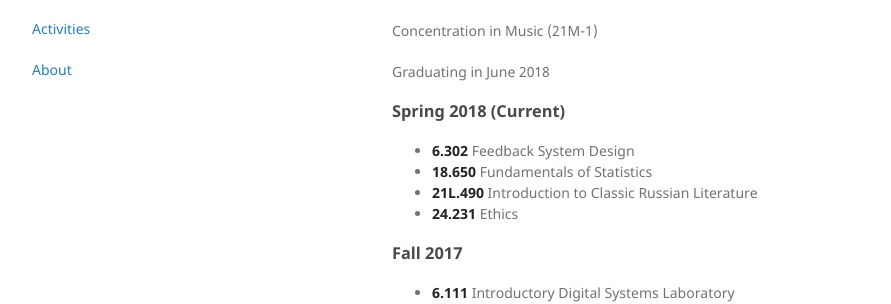
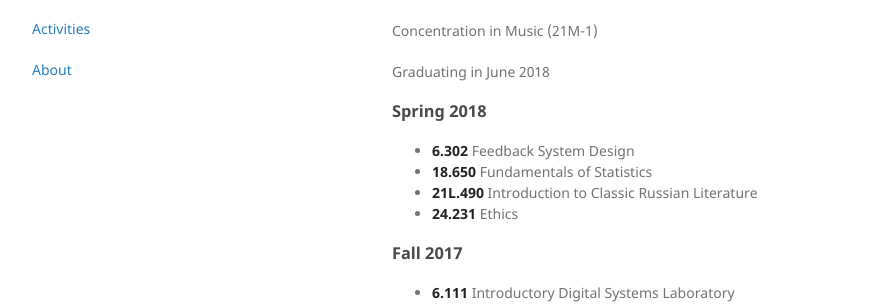
Before and after one commit to saramos/saramos.github.io, a Jekyll site: the page built from coursework.md, in a window 1280 px wide. Shown: the part 214-518 px from the top of the page, without its empty margins (178-1069 px from the left). Built offline with Jekyll 4.4.1, drawn with Linux system fonts in a browser that asks for light colours; our own code applies the rules of GitHub Pages for plain Markdown files.

Commit message:
no longer current

```diff
--- a/coursework.md
+++ b/coursework.md
@@ -13,7 +13,7 @@ Concentration in Music (21M-1)
 
 Graduating in June 2018
 
-### Spring 2018 (Current)
+### Spring 2018
 *   **6.302** Feedback System Design
 *   **18.650** Fundamentals of Statistics
 *   **21L.490** Introduction to Classic Russian Literature
```
